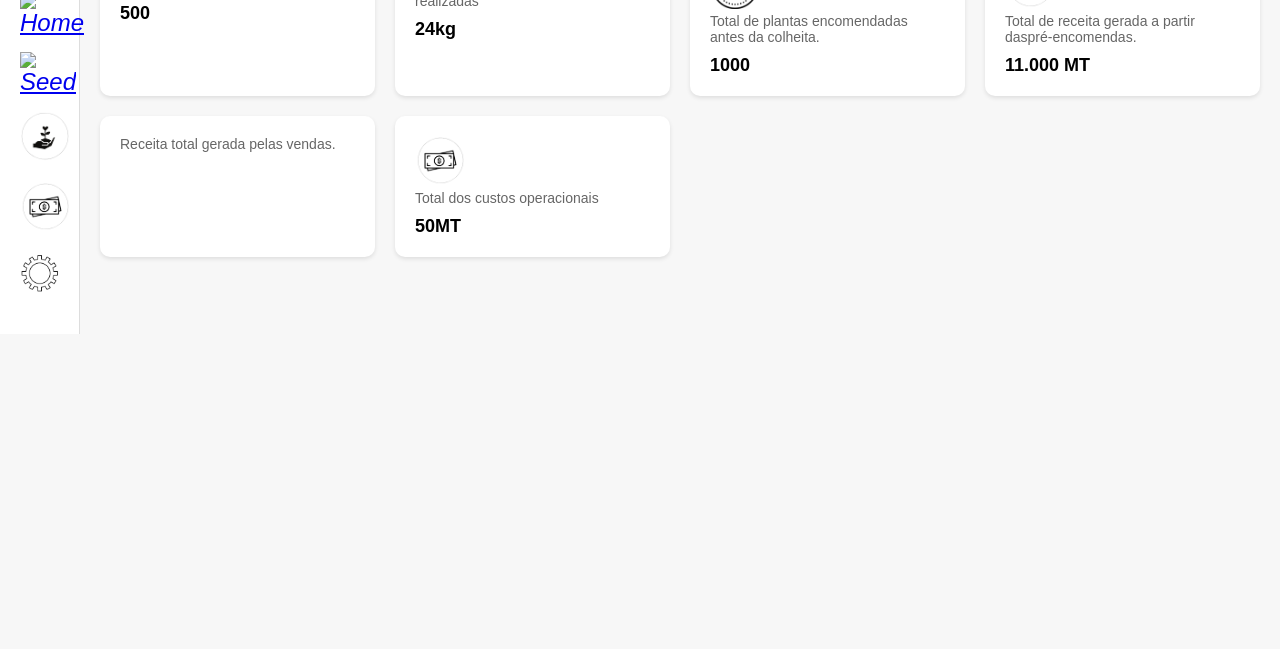
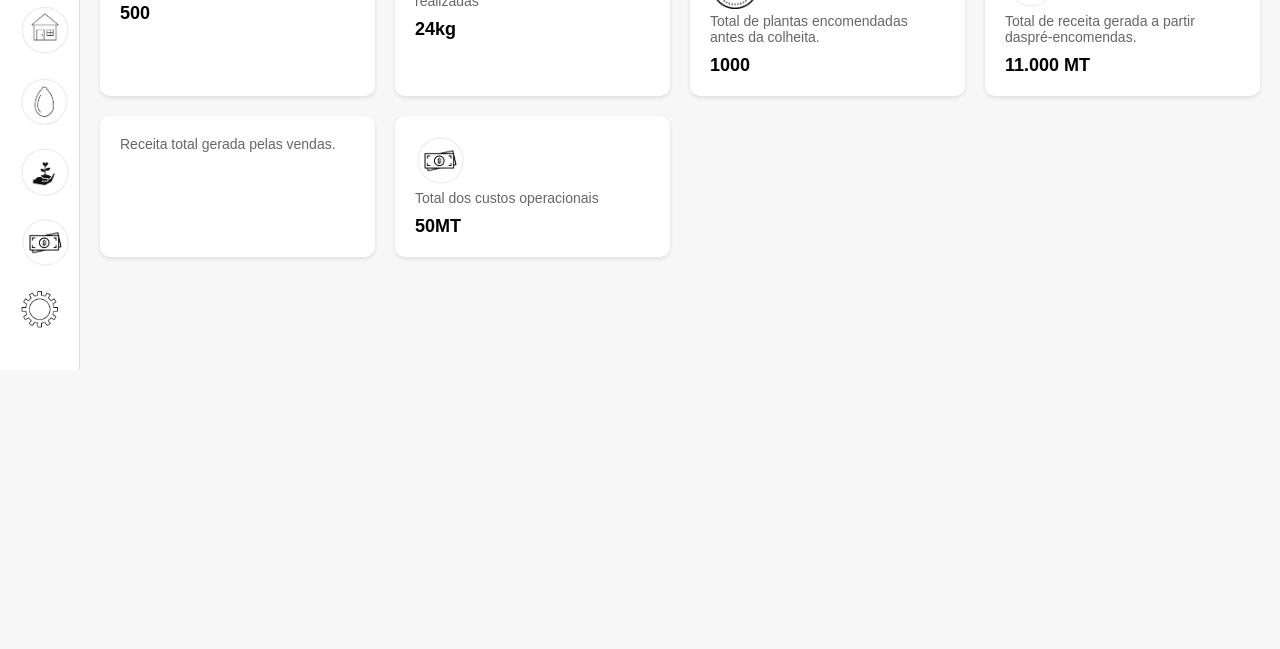
Before and after one commit to RMICAS/agritechmoz-dashboard, a plain HTML site: page analise.html in a window 1280 px wide. Shown: the part 151-800 px from the top of the page. Drawn offline with nearby package versions, Linux system fonts and the light colour scheme; the site is published under a folder, as on GitHub Pages, so addresses that start at the root find nothing.

Commit message:
sidebar-images

```diff
--- a/analise.html
+++ b/analise.html
@@ -12,9 +12,9 @@
 
         <div class="menu">
             <ul>
-                <li><i class="icon"><a href="index.html" target="_blank"><img src="/assets/images/logo.png" width="50px" alt="Logo"></a></i></li>
-                <li><i class="icon"><a href="index.html" target="_blank"><img src="/assets/images/home.png" width="50px" alt="Home"></a></i></li>
-                <li><i class="icon"><a href="sementeira.html" target="_blank"><img src="/assets/images/seed.png" width="50px" alt="Seed"></a></i></li>
+                <li><i class="icon"><a href="index.html" target="_blank"><img src="assets/images/logo.png" width="50px" alt="Logo"></a></i></li>
+                <li><i class="icon"><a href="index.html" target="_blank"><img src="assets/images/home.png" width="50px" alt="Home"></a></i></li>
+                <li><i class="icon"><a href="sementeira.html" target="_blank"><img src="assets/images/seed.png" width="50px" alt="Seed"></a></i></li>
                 <li><i class="icon"><a href="crescimento.html" target="_blank"><img src="assets/images/growth.png" width="50px" alt="Growth"></a></i></li>
                 <li><i class="icon"><a href="analise.html" target="_blank"><img src="assets/images/money.png" width="50px" alt="Money"></a></i></li>
                 <li><i class="icon"><a href="https://link-settings.com" target="_blank"><img src="assets/images/settings.png" width="40px" alt="Settings"></a></i></li>
```
Also changed, not shown: comercializacao.html (+3 -3 lines), crescimento.html (+3 -3 lines), index.html (+3 -3 lines), sementeira.html (+3 -3 lines).
